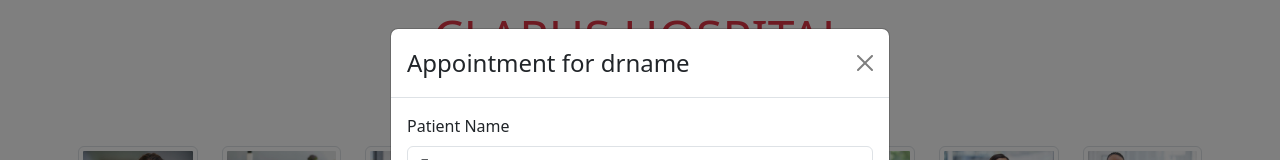
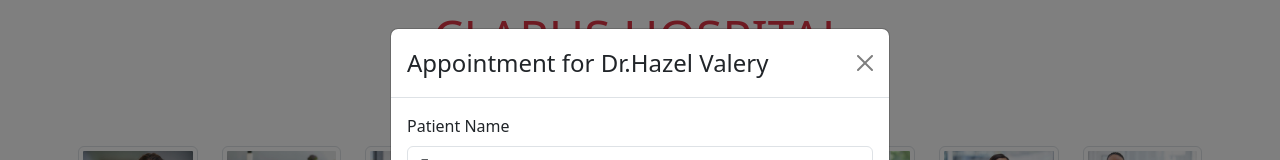
Before and after one commit to kiymett/HospitalAppointment, a React (Create React App) app: page / in a window 1280 px wide. Both pictures are taken after a click on the picture 137 px from the left and 187 px from the top of the page. Shown: the top 160 px of the page. Built offline with nearby package versions, Linux system fonts and the light colour scheme.

Commit message:
added doctor name into modal

```diff
--- a/src/components/AddModal.jsx
+++ b/src/components/AddModal.jsx
@@ -2,14 +2,14 @@
 import Modal from 'react-bootstrap/Modal';
 import Form from 'react-bootstrap/Form';
 
-function AddModal({show, handleClose}) {
+function AddModal({show, handleClose, drName}) {
 
   return (
     <>
 
       <Modal show={show} onHide={handleClose}>
         <Modal.Header closeButton>
-          <Modal.Title>Appointment for drname</Modal.Title>
+          <Modal.Title>Appointment for {drName}</Modal.Title>
         </Modal.Header>
         <Modal.Body>
         <Form>
--- a/src/components/Doctors.jsx
+++ b/src/components/Doctors.jsx
@@ -6,10 +6,15 @@
 import { useState } from "react";
 
 const Doctors = () => {
-
+  const[drName, setDrName] = useState("")
   const[show, setShow] = useState(false);
   const handleClose = () => setShow (false);
-  const handleShow = () => setShow(true);
+  const handleShow = (name) => {
+    setShow(true)
+    setDrName(name)
+  }
+
+
 
   return (
     <Container className="p-2">
@@ -22,13 +27,13 @@
             <img src={img}
             alt={name}
             className="img-thumbnail doctor-img"
-            onClick = {handleShow} />
+            onClick = {()=>handleShow(name)} />
             <h5>{name}</h5>
             <h6>{dep} </h6>
           </Col>
         ))}
       </Row>
-      <AddModal handleClose = {handleClose} show = {show}/>
+      <AddModal handleClose = {handleClose} show = {show} drName = {drName}/>
     </Container>
   );
 };
```
